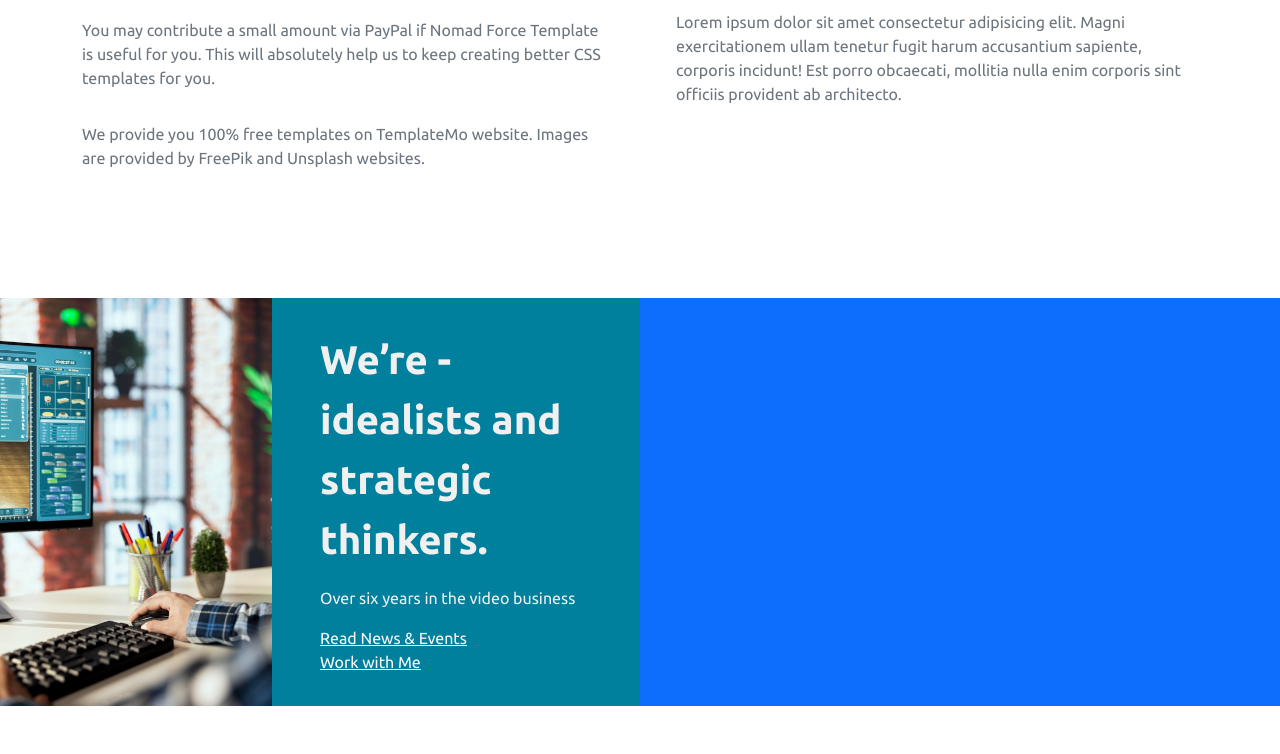
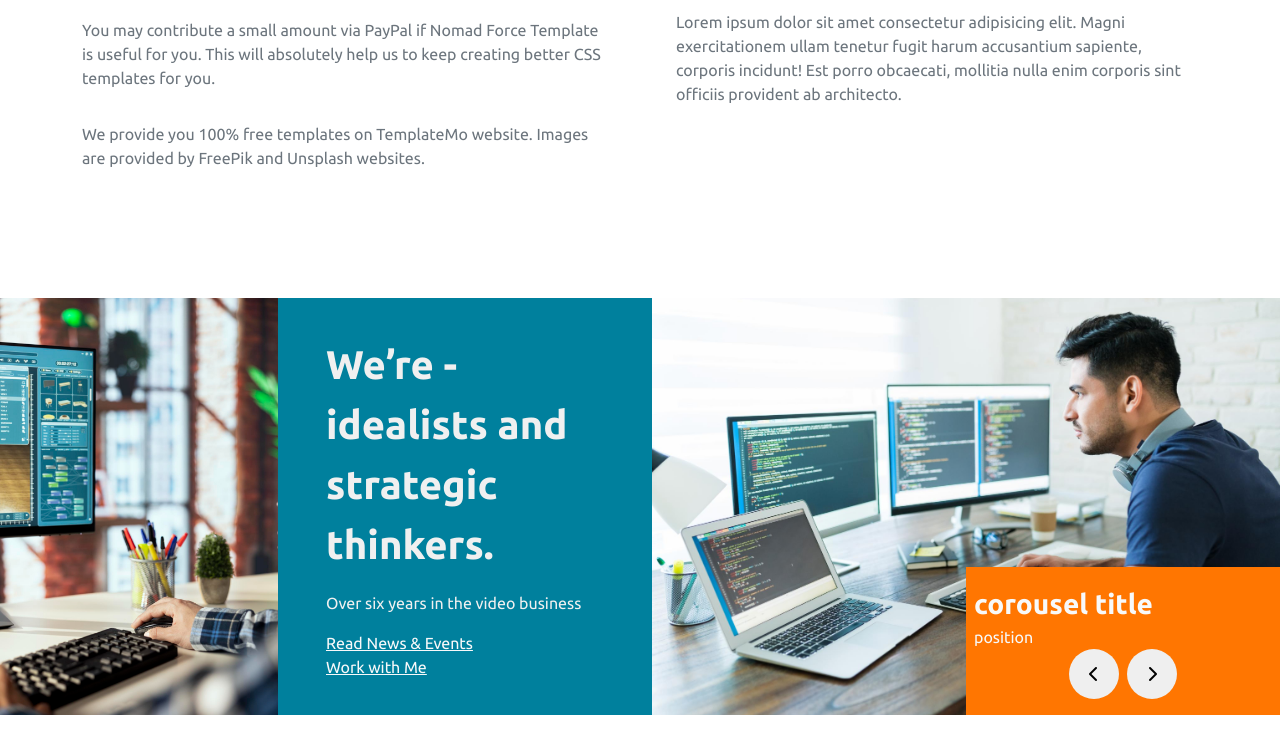
Before and after one commit to Code-Hopper/basic-portfolio, a plain HTML site: page index.html in a window 1280 px wide. Shown: the part 1032-1786 px from the top of the page. Drawn offline with Linux system fonts and the light colour scheme.

Commit message:
logic for buttons

```diff
--- a/index.html
+++ b/index.html
@@ -105,8 +105,26 @@
                         </div>
                     </div>
                 </div>
-                <div class="corousel col bg-primary">
-                    <div></div>
+                <div class="corousel position-relative col px-0">
+                    <div class="corousel-image-container bg-dark p-0 position-relative" style="width:100%; height:100%;">
+                        <img id="about-corousel" class="img-fluid position-absolute top-0 start-0 w-100 h-100" src="./media/about-2-img.jpg" alt="" style="object-fit:cover;">
+                    </div>
+                    <div class="corousel-controls w-50 py-3 px-2">
+                        <div class="row">
+                            <div class="col-8 title text-light d-flex flex-column">
+                                <span class="fs-3 fw-bold">corousel title</span>
+                                <span>position</span>
+                            </div>
+                            <div class="col buttons">
+                                <button id="about-corousel-prev-btn">
+                                    <i class="fa-solid fa-chevron-left"></i>
+                                </button>
+                                <button id="about-corousel-next-btn">
+                                    <i class="fa-solid fa-chevron-right"></i>
+                                </button>
+                            </div>
+                        </div>
+                    </div>
                 </div>
             </div>
         </div>
--- a/scripts/action.js
+++ b/scripts/action.js
@@ -3,3 +3,35 @@ let heroCTABtn = document.querySelector("#heroCTABtn");
 heroCTABtn.addEventListener("click", () => {
     window.scrollBy({ top: window.innerHeight, behavior: "smooth" });
 });
+
+
+// about corousel
+
+let indexes = [1,2,3,4]
+pointer = 0
+
+let aboutCorouselImage = document.querySelector("#about-corousel")
+
+let prevBtn = document.querySelector("#about-corousel-prev-btn")
+let nextBtn = document.querySelector("#about-corousel-next-btn")
+
+prevBtn.addEventListener("click",prevBtnFuction)
+nextBtn.addEventListener("click",nextBtnFuction)
+
+function prevBtnFuction(){
+    if(pointer != 1){
+        pointer--
+    }
+    changeImageForCorousel(pointer)
+}
+
+function nextBtnFuction(){
+    if(pointer != indexes.length){
+        pointer++
+    }
+    changeImageForCorousel(pointer)
+}
+
+function changeImageForCorousel(index){
+    aboutCorouselImage.setAttribute("src",`./media/about-${index}-img.jpg`)
+}
--- a/styles/style.css
+++ b/styles/style.css
@@ -134,7 +134,7 @@
     transition: all 0.5s ease;
 }
 
-.navbar-nav .nav-item .nav-link:hover{
+.navbar-nav .nav-item .nav-link:hover {
     color: rgba(var(--color2), 1);
 }
 
@@ -177,7 +177,12 @@
 
 /* about-work-container */
 
-.about-work-container .info .text{
+.about-work-container{
+    /* height: 600px; */
+    overflow: hidden;
+}
+
+.about-work-container .info .text {
     background-color: rgba(var(--color1), 1);
     color: rgba(var(--light), 1);
     display: flex;
@@ -185,3 +190,30 @@
     flex-direction: column;
     justify-content: center;
 }
+
+.corousel-image-container {
+    width: 100%;
+    height: 100%;
+}
+
+.corousel-controls {
+    background-color: rgba(var(--color3), 1);
+    position: absolute;
+    right: 0;
+    bottom: 0;
+}
+
+.corousel-controls .buttons {
+    display: flex;
+    gap: 0.5rem;
+    justify-content: center;
+    align-items: center;
+}
+
+.corousel-controls button {
+    width: 50px;
+    height: 50px;
+    border-radius: 100%;
+    border: none;
+    outline: none;
+}
```
Also changed, not shown: media/about-2-img.jpg (added), media/about-3-img.jpg (added), media/about-4-img.jpg (added).
